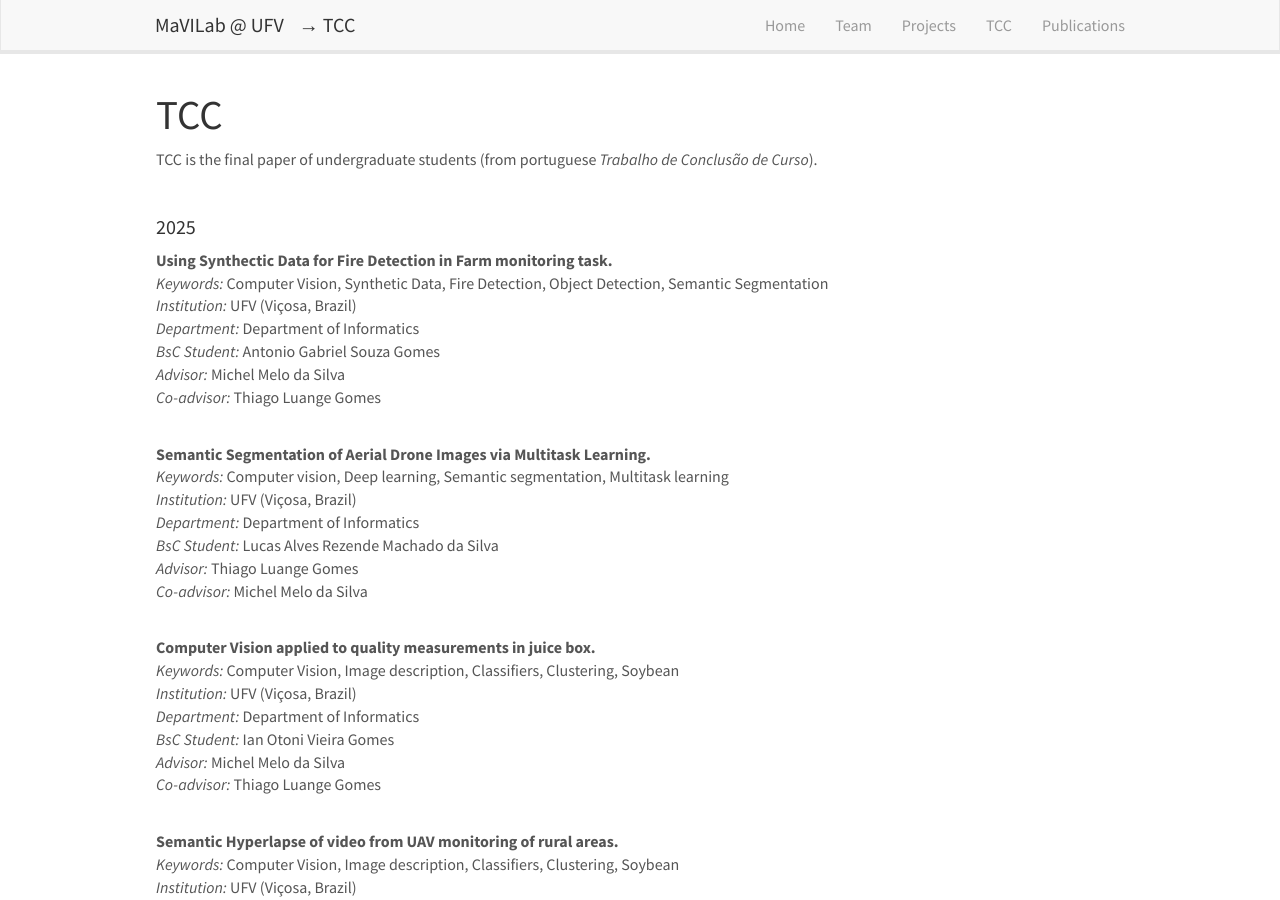
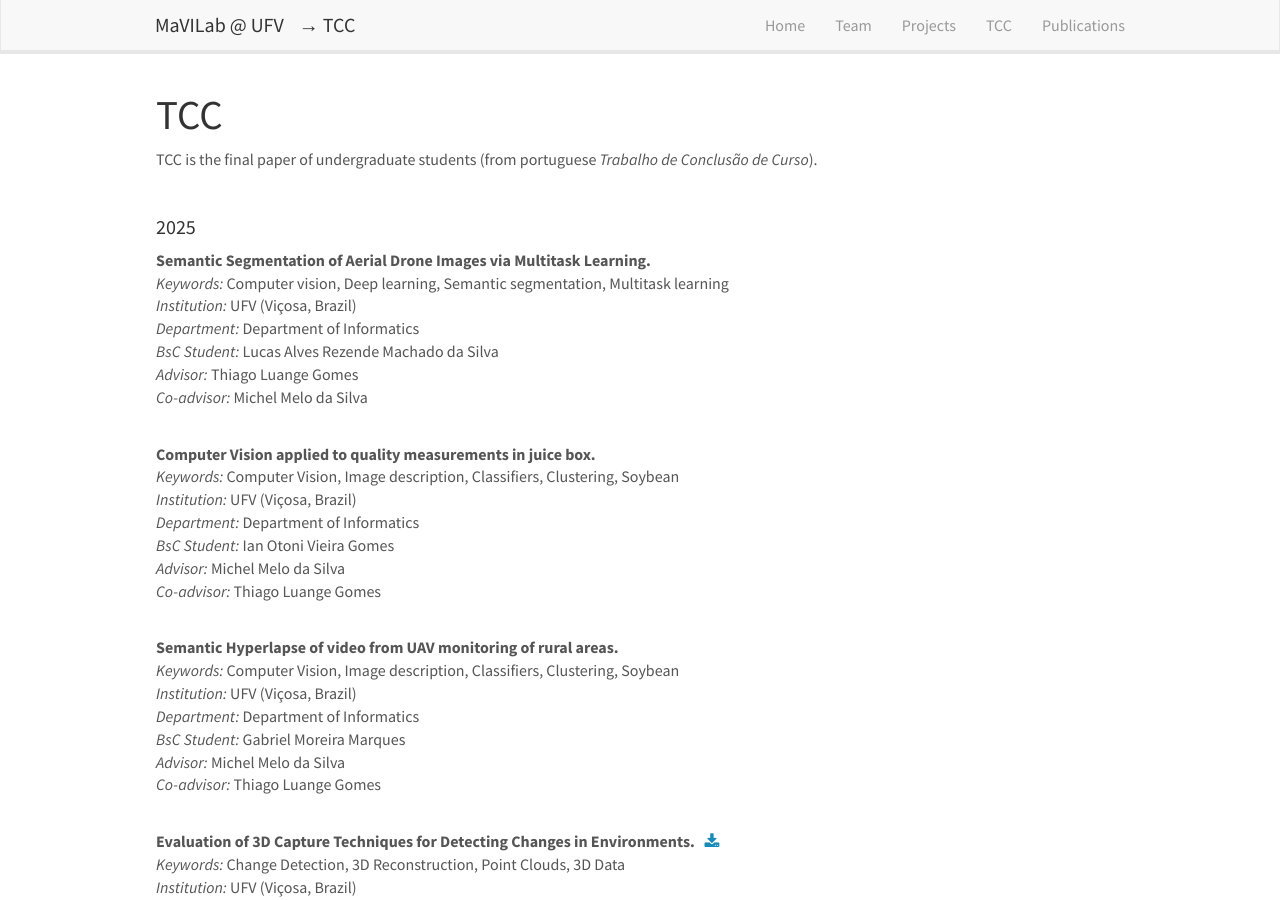
Before and after one commit to MaVILab-UFV/mavilab-ufv.github.io, a Jekyll site: the page built from _pages/tcc.md, in a window 1280 px wide and 900 px high. Built offline with Jekyll 4.4.1, drawn with Linux system fonts in a browser that asks for light colours; nearby versions of some CDN libraries.

Commit message:
Update TCC list by removing an entry
Removed a TCC entry for fire detection and updated the list.

```diff
--- a/_data/tcc_list.yml
+++ b/_data/tcc_list.yml
@@ -1,17 +1,5 @@
 - year : 2025
   tccs:
-  - title: "Using Synthectic Data for Fire Detection in Farm monitoring task."
-    Institution: UFV (Viçosa, Brazil)
-    Department: Department of Informatics
-    Student: Antonio Gabriel Souza Gomes
-    Advisor: Michel Melo da Silva
-    Coadvisor: Thiago Luange Gomes
-    Keywords: Computer Vision, Synthetic Data, Fire Detection, Object Detection, Semantic Segmentation
-    links:
-          url:
-          youtube:
-          github:
-
   - title: "Semantic Segmentation of Aerial Drone Images via Multitask Learning."
     Institution: UFV (Viçosa, Brazil)
     Department: Department of Informatics
```
